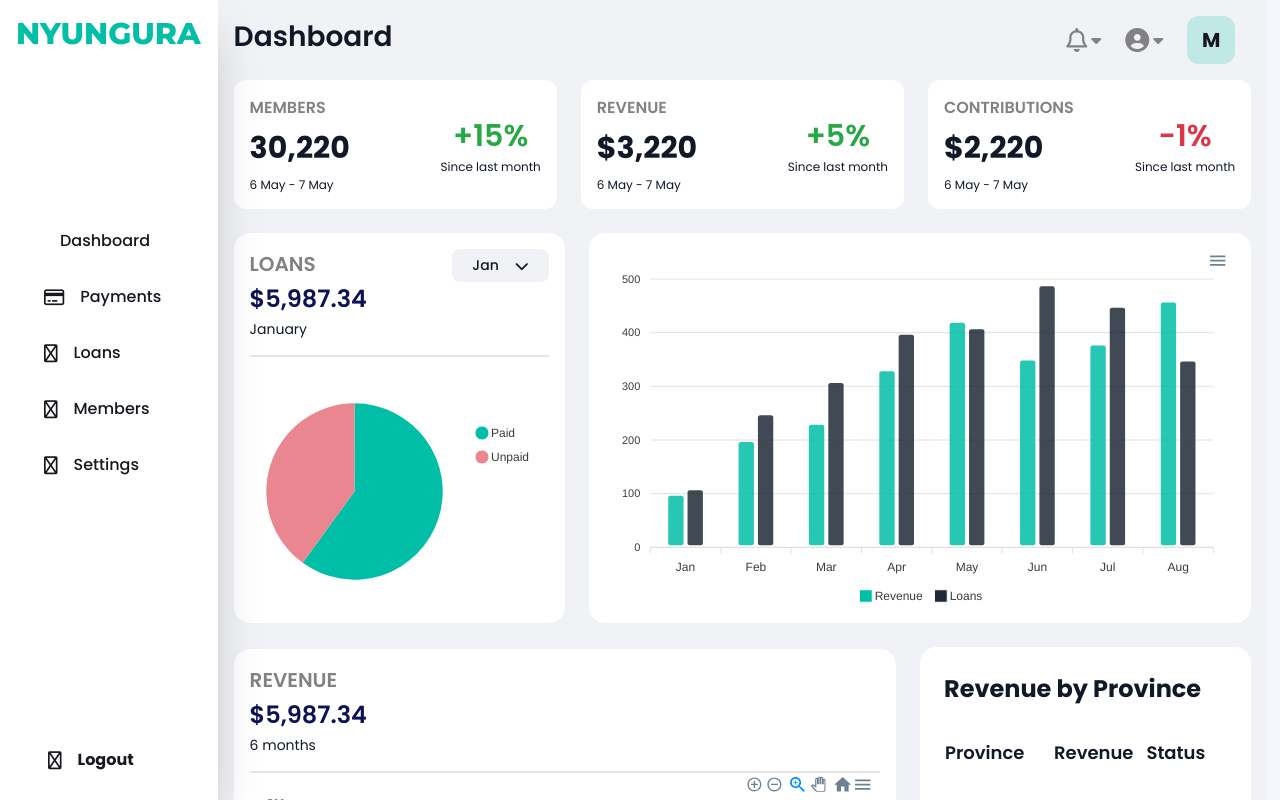
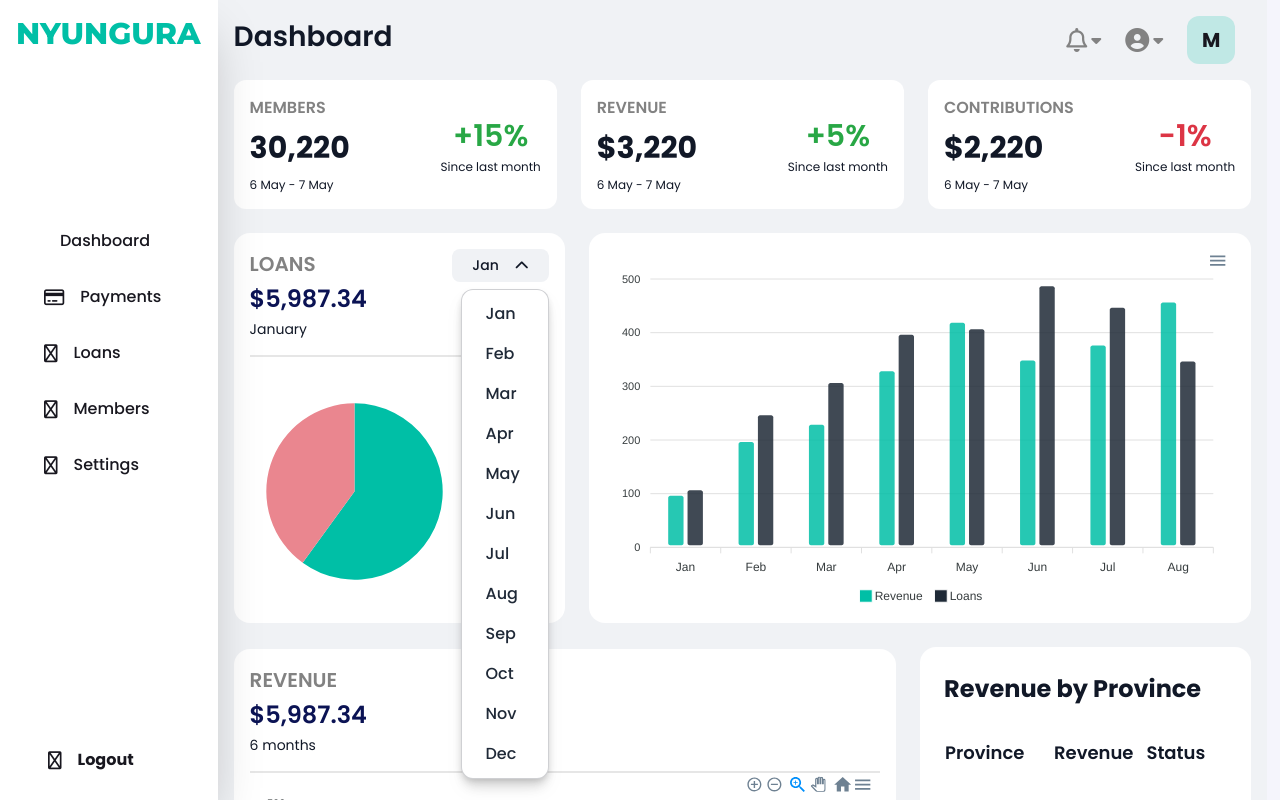
Before and after one commit to IGIRANEZAJosue/ij222, a React (Vite) app: page / in a window 1280 px wide. Both pictures are taken after a click on the button "Jan". Shown: the top 800 px of the page. Built offline with nearby package versions, Linux system fonts and the light colour scheme; some icons are missing.

Commit message:
Sort by in pie chart

```diff
--- a/src/components/DashboardHeader.jsx
+++ b/src/components/DashboardHeader.jsx
@@ -1,5 +1,6 @@
 import React from 'react'
 import Dropdown from './Dropdown'
+import SortBy from './SortBy'
 
 const DashboardHeader = ({page}) => {
    return (
--- a/src/components/Dropdown.jsx
+++ b/src/components/Dropdown.jsx
@@ -13,6 +13,8 @@ const Dropdown = () => {
          <button onClick={() => {setIsOpen(!isOpen)}} className=" flex items-center justify-center w-12 h-12 bg-primaryCol/20 rounded-xl hover:outline outline-3 active:outline">
             <h1 className=" font-bold text-textBlack text-[20px]">M</h1>
          </button>
+
+
 
          {isOpen && (
             <div className="absolute top-14 flex flex-col justify-start items-start gap-2 px-2 py-2 bg-white border-[1px] shadow-lg drop-shadow-lg border-gray-900/20 text-gray-800 rounded-xl ">
--- a/src/components/PaymentsList.jsx
+++ b/src/components/PaymentsList.jsx
@@ -558,7 +558,7 @@ const PaymentsList = () => {
 																</td>)
 
 															:	(<td class="px-6 py-4">
-																	<span class="bg-purple-100 text-purple-800 text-xs font-medium mr-2 px-2.5 py-0.5 rounded dark:bg-purple-900 dark:text-purple-300">In Progress</span>
+																	<span class="bg-purple-100 text-purple-800 text-xs font-medium mr-2 px-2.5 py-0.5 rounded dark:bg-purple-900 dark:text-purple-300">Processing</span>
 																</td>)
                           	}
 
--- a/src/components/PieChart.jsx
+++ b/src/components/PieChart.jsx
@@ -1,5 +1,6 @@
 
 import Chart from "react-apexcharts"
+import SortBy from "./SortBy"
 
 const PieChart = () => {
 
@@ -22,7 +23,7 @@ const PieChart = () => {
 
    }
 
-   const series = [60, 40]
+   const series = [60, 40];
 
    return (
       <div className="bg-white h-[390px] p-[16px] rounded-2xl ">
@@ -34,10 +35,10 @@ const PieChart = () => {
                <p className=" text-sm font-light">January</p>
             </span>
 
-            <button className="flex items-center gap-4 text-[14px] font-medium bg-[#F0F2F5] px-5 py-[6px] rounded-lg hover:outline outline-2 outline-gray-400">
-               <p>Jan</p>
-               <i className="fa-solid fa-chevron-down text-[14px]"></i>
-            </button>
+
+            <SortBy />
+
+
 
          </div>
 
--- /dev/null
+++ b/src/components/SortBy.jsx
@@ -0,0 +1,40 @@
+import React, { useState } from 'react'
+
+
+const SortBy = () => {
+
+   const [isOpen, setIsOpen] = useState(false);
+
+   const months = ["Jan", "Feb", "Mar", "Apr", "May", "Jun", "Jul", "Aug", "Sep","Oct", "Nov", "Dec"]
+
+   return (
+      <div className="relative flex flex-col justify-end items-end z-30">
+         <button  onClick={() => {setIsOpen(!isOpen)}} className="flex items-center gap-4 text-[14px] font-medium bg-[#F0F2F5] px-5 py-[6px] rounded-lg hover:outline outline-2 outline-gray-400">
+            <p>Jan</p>
+
+            {isOpen ? (<i class="fa-solid fa-chevron-up text-[14px] "></i>)
+            : (<i className="fa-solid fa-chevron-down text-[14px]"></i>)
+
+            }
+
+         </button>
+
+         {isOpen && (
+            <div className="absolute top-10 flex flex-col justify-start items-start gap-2 px-2 py-2 bg-white border-[1px] shadow-lg drop-shadow-lg border-gray-900/20 text-gray-800 rounded-xl ">
+
+               {months.map((item, i) => (
+                  <span className="py-1 pl-3 pr-5 font-medium hover:bg-primary/20 border-l-transparent hover:border-primary border-l-4 duration-300 cursor-pointer rounded-r-lg  " >
+                     <h4>{item}</h4>
+                  </span>
+               ))}
+
+            </div>
+         )}
+
+
+
+      </div>
+   )
+}
+
+export default SortBy
```
